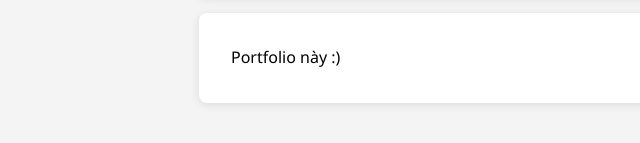
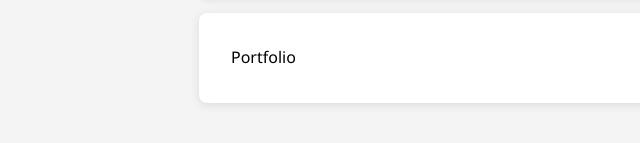
Before and after one commit to phamgiahuyvl06-cell/my-portfolio, a plain HTML site: page index.html in a window 1280 px wide. Shown: the part 563-706 px from the top of the page, 89-729 px from the left. Drawn offline with Linux system fonts and the light colour scheme.

Commit message:
Update portfolio project name in index.html

```diff
--- a/index.html
+++ b/index.html
@@ -31,7 +31,7 @@
         <h2>Dự án nổi bật</h2>
         <div class="project">Todo List JS</div>
         <div class="project">Weather App</div>
-        <div class="project">Portfolio này :)</div>
+        <div class="project">Portfolio </div>
     </section>
     <script>
         document.addEventListener('DOMContentLoaded', () => {
```
